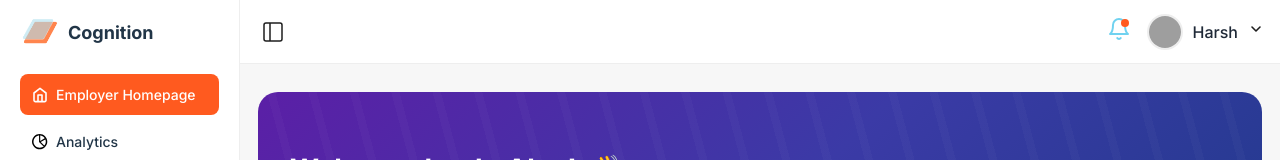
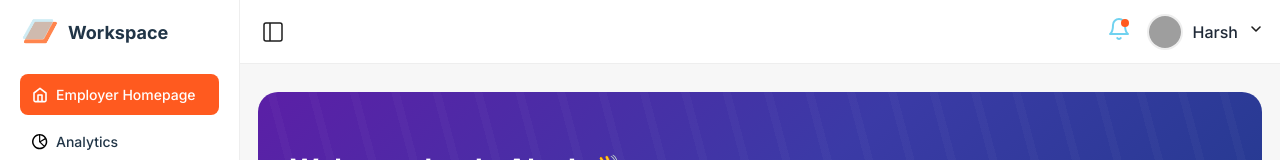
Before and after one commit to srewashimondal/cognition, a React (Vite) app in the folder frontend/: page /employer in a window 1280 px wide. Shown: the top 160 px of the page. Built offline with nearby package versions, Linux system fonts and the light colour scheme; grey boxes are pictures that could not be loaded; what @radix-ui/themes would draw is missing.

Commit message:
renamed Cognition to Workspace

```diff
--- a/frontend/src/pages/EmployerDashBoard/EmployerDashBoard.tsx
+++ b/frontend/src/pages/EmployerDashBoard/EmployerDashBoard.tsx
@@ -45,14 +45,16 @@ export default function EmployerDashBoard() {
       {/* Sidebar */}
 
       <aside className="sidebar">
-        <Link to="/">
+
           <div className="logo">
-            <span className="logo-img">
-              <img src={logo}/>
-            </span>
-            {(!sidebarCollapsed) && <span className="logo-text">Cognition</span>}
+            <Link to="/">
+              <span className="logo-img">
+                <img src={logo}/>
+              </span>
+            </Link>
+            {(!sidebarCollapsed) && <span className="logo-text">Workspace</span>}
           </div>
-        </Link>
+
 
         <nav className="nav">
           <NavLink
```
